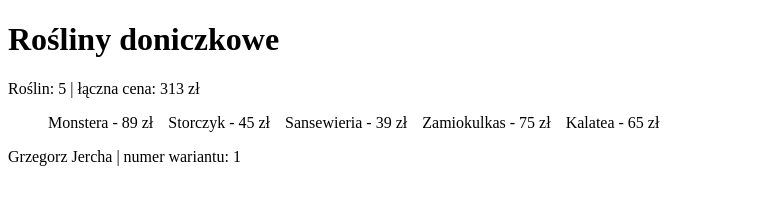
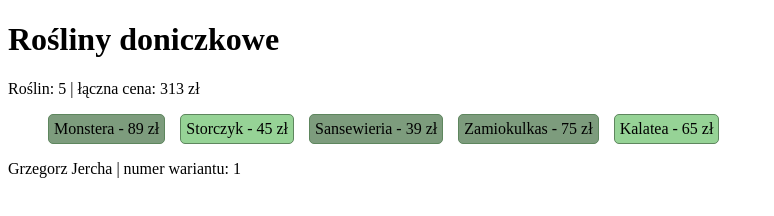
Before and after one commit to jeryszka/web-dev, a plain HTML site: page index.html in a window 1280 px wide. Shown: the whole page, without its empty margins (0-774 px from the left). Drawn offline with Linux system fonts and the light colour scheme.

Commit message:
dodano styl css dla elementu li i .wyroziony

```diff
--- a/script.js
+++ b/script.js
@@ -2,7 +2,7 @@
 
 const budujListe = (tab) => {
     return tab.map( ({nazwa, cena, latwa}) => `
-        <li class = "${latwa == true ? "wyrozniony" : ""}">
+        <li class = "${latwa === true ? "wyrozniony" : ""}">
          ${nazwa} - ${cena} zł
         </li>
     `
--- a/style.css
+++ b/style.css
@@ -3,3 +3,14 @@
     gap: 15px;
     list-style: none;
 }
+
+li{
+    background-color: rgb(150, 211, 150);
+    padding: 5px;
+    border-radius: 5px;
+    border: 1px solid rgb(94, 134, 94);
+}
+
+.wyrozniony{
+    background-color: rgb(125, 156, 125) !important;
+}
```
